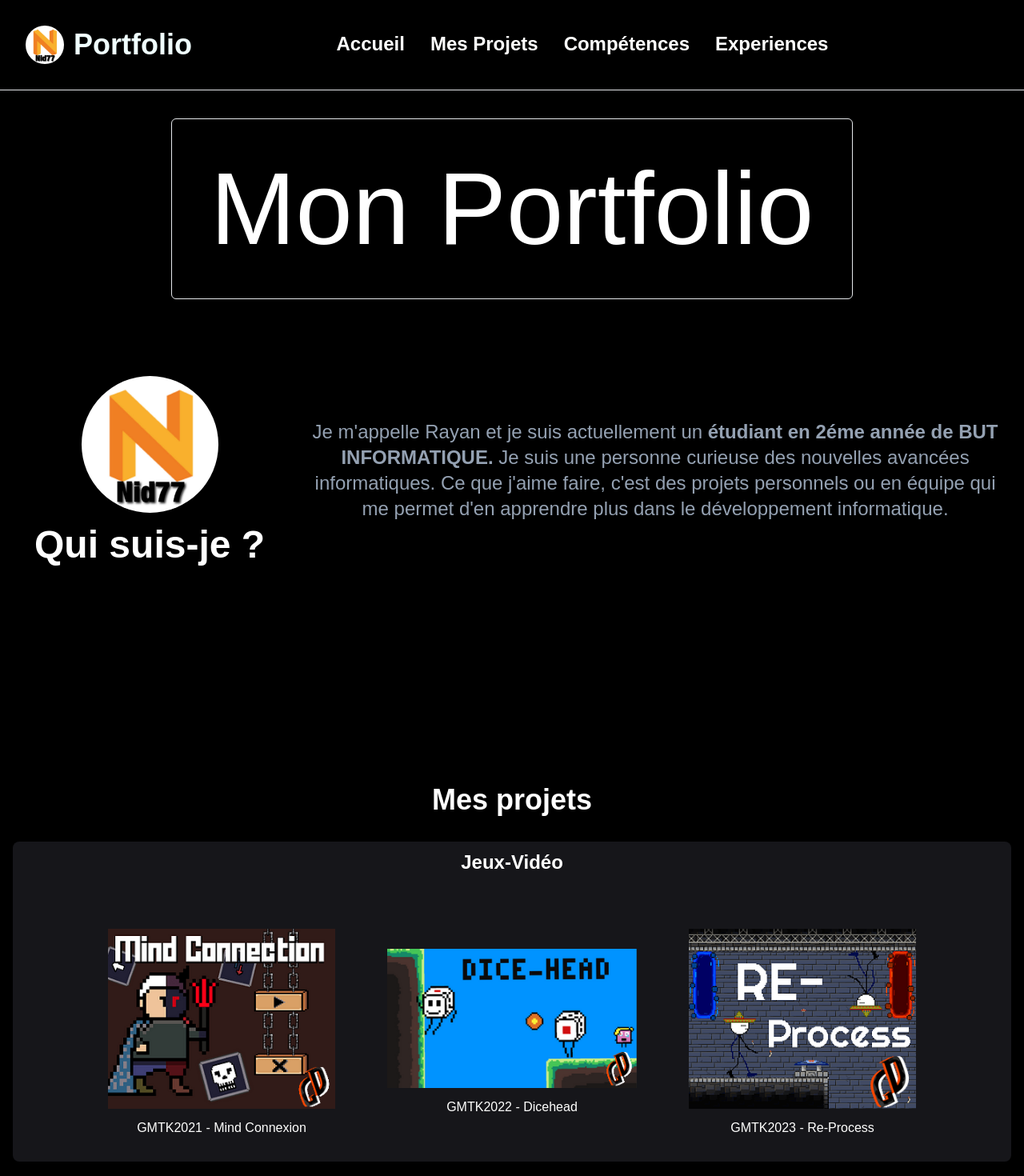
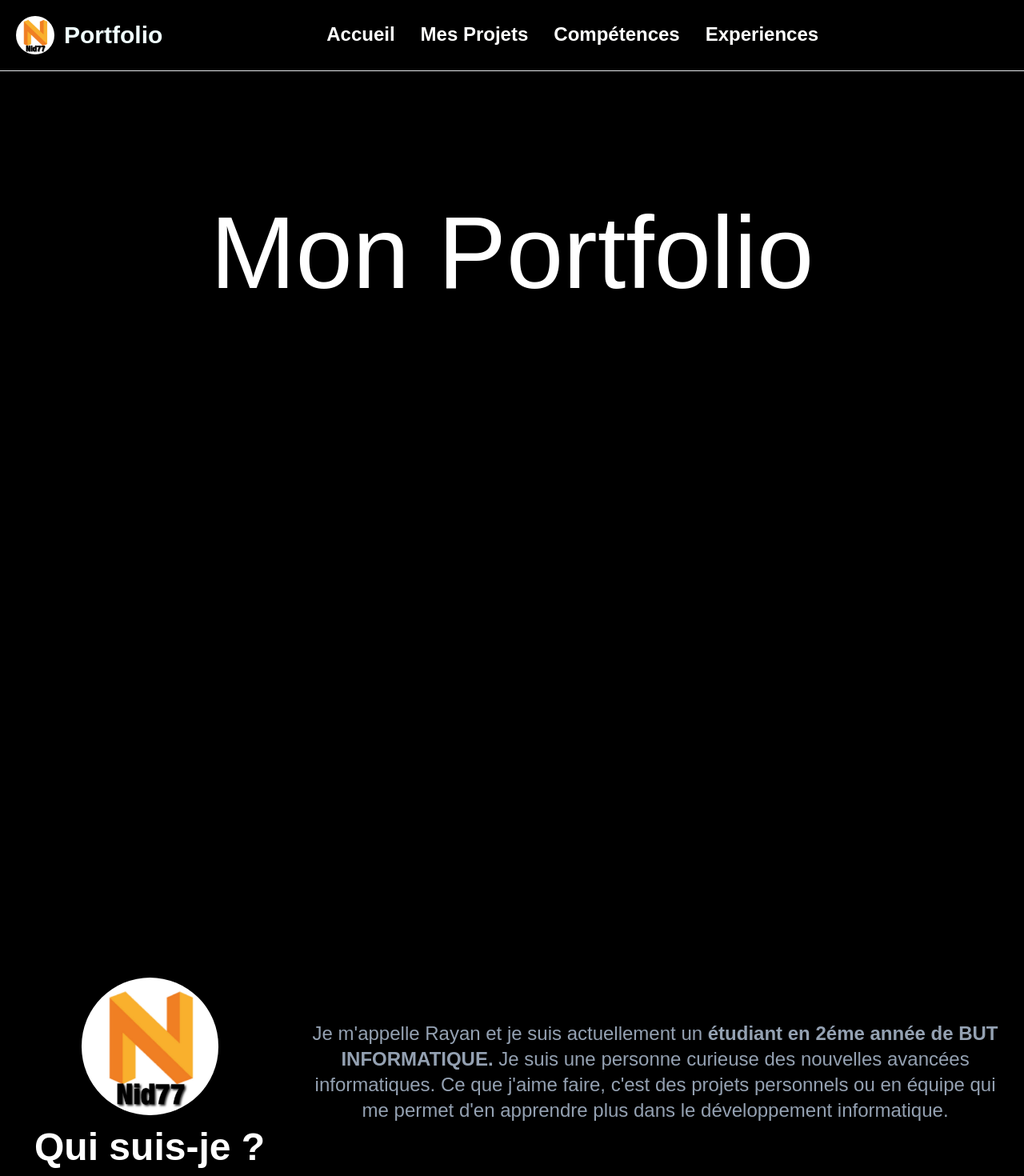
Before and after one commit to Nid77/portfolio, a Vue app: page / in a window 1280 px wide. Shown: the top 1470 px of the page at 80% size. Built offline with nearby package versions, Linux system fonts and the light colour scheme.

Commit message:
Ajout d'un package animate + maj d'acceuil

```diff
--- a/package.json
+++ b/package.json
@@ -13,6 +13,7 @@
     "format": "prettier --write src/"
   },
   "dependencies": {
+    "animate.css": "^4.1.1",
     "pinia": "^2.1.7",
     "vue": "^3.4.21",
     "vue-router": "^4.3.0"
--- a/src/App.vue
+++ b/src/App.vue
@@ -15,6 +15,8 @@ import FooterView from './components/FooterView.vue'
     <RouterView />
   </div>
 
+  <hr class="h-1 w-full mt-8" />
+
   <footer>
     <FooterView />
   </footer>
--- a/src/assets/style/footer.css
+++ b/src/assets/style/footer.css
@@ -1,5 +1,4 @@
 footer{
-    margin-top: 1rem;
     background-color: black;
     left: 0;
     bottom: 0;
--- a/src/assets/style/header.css
+++ b/src/assets/style/header.css
@@ -10,7 +10,7 @@ header {
     color: azure;
     gap: 1rem;
     width: 100%;
-    padding: 2rem;
+    padding: 1.25rem;
 }
 
 header a{
--- a/src/assets/style/main.css
+++ b/src/assets/style/main.css
@@ -1,6 +1,9 @@
+@import 'animate.css';
+
 @tailwind base;
 @tailwind components;
 @tailwind utilities;
+
 
 #app {
   margin: 0;
--- a/src/components/HeaderView.vue
+++ b/src/components/HeaderView.vue
@@ -4,22 +4,14 @@ import '@/assets/style/header.css'
 
 <template>
   <div class="flex items-center space-x-3">
-    <img
-      src="@/assets/img/nid77.jpg"
-      alt="12"
-      width="100px"
-      class="w-12 h-12 object-cover rounded-full"
-    />
-    <span class="self-center text-4xl font-semibold whitespace-nowrap dark:text-white"
-      >Portfolio</span
-    >
+    <img src="@/assets/img/nid77.jpg" alt="12" width="100px" class="w-12 h-12 object-cover rounded-full" />
+    <span class="self-center text-3xl font-semibold whitespace-nowrap dark:text-white">Portfolio</span>
   </div>
 
   <div class="items-center justify-between w-full md:flex md:w-auto">
     <!-- Mettre des RouterLink au lieu de la balise a -->
     <ul
-      class="flex flex-col text-lg p-4 md:p-0 mt-4 font-extrabold md:space-x-8 rtl:space-x-reverse md:flex-row md:mt-0 md:border-0"
-    >
+      class="flex flex-col text-lg p-4 md:p-0 mt-4 font-extrabold md:space-x-8 rtl:space-x-reverse md:flex-row md:mt-0 md:border-0">
       <li class="">
         <RouterLink to="/">Accueil</RouterLink>
       </li>
@@ -37,8 +29,6 @@ import '@/assets/style/header.css'
   </div>
 
   <div class="social-icons">
-    <a href="https://www.linkedin.com/in/rayan-t-b91a74250/" class="icon"
-      ><i class="fab fa-linkedin-in"></i
-    ></a>
+    <a href="https://www.linkedin.com/in/rayan-t-b91a74250/" class="icon"><i class="fab fa-linkedin-in"></i></a>
   </div>
 </template>
--- a/src/views/HomeView.vue
+++ b/src/views/HomeView.vue
@@ -5,17 +5,13 @@ import '@/assets/style/acceuil.css'
 <template>
   <div class="acceuil">
     <div class="head text-white h-screen w-full flex flex-col items-center gap-12">
-      <h1 class="text-9xl m-8 border border-white-500 p-12 rounded-md">Mon Portfolio</h1>
-      <section
-        id="qui-suis-je"
-        class="flex flex-row items-center justify-between p-4 gap-4 self-center"
-      >
+      <h1 class="text-9xl p-4 rounded-md mt-36 animate__slideInLeft">Mon Portfolio</h1>
+    </div>
+
+    <section id="qui-suis-je"
+      class="flex flex-row items-center h-screen justify-between p-4 gap-4 self-center text-white">
       <div class="flex flex-col items-center w-full">
-          <img
-            src="@/assets/img/nid77.jpg"
-            alt="12"
-            class="w-1/2 h-1/2 object-cover rounded-full mb-4"
-          />
+        <img src="@/assets/img/nid77.jpg" alt="12" class="w-1/2 h-1/2 object-cover rounded-full mb-4" />
         <h2 class="text-5xl font-extrabold">Qui suis-je ?</h2>
       </div>
       <div>
@@ -28,7 +24,6 @@ import '@/assets/style/acceuil.css'
         </p>
       </div>
     </section>
-    </div>
 
     <section id="projet" class="projets flex flex-col items-center text-center">
       <h1 class="text-4xl font-extrabold text-white text-center">Mes projets</h1>
@@ -92,10 +87,8 @@ import '@/assets/style/acceuil.css'
       </section>
     </section>
 
-    <section
-      id="contact"
-      class="flex flex-col text-center border border-white-500 bg-[#16161a] p-6 gap-4 w-3/4 self-center"
-    >
+    <section id="contact"
+      class="flex flex-col text-center border border-white-500 bg-[#16161a] p-6 gap-4 w-3/4 self-center">
       <h2 class="text-3xl text-white font-extrabold">Me Contacter</h2>
 
       <p>Pour me contacter, vous pouvez m'envoyer un email !</p>
```
Also changed, not shown: 1 other file (tests, documents, lock files or other folders). Lines whose indentation alone changed are shown as unchanged.
